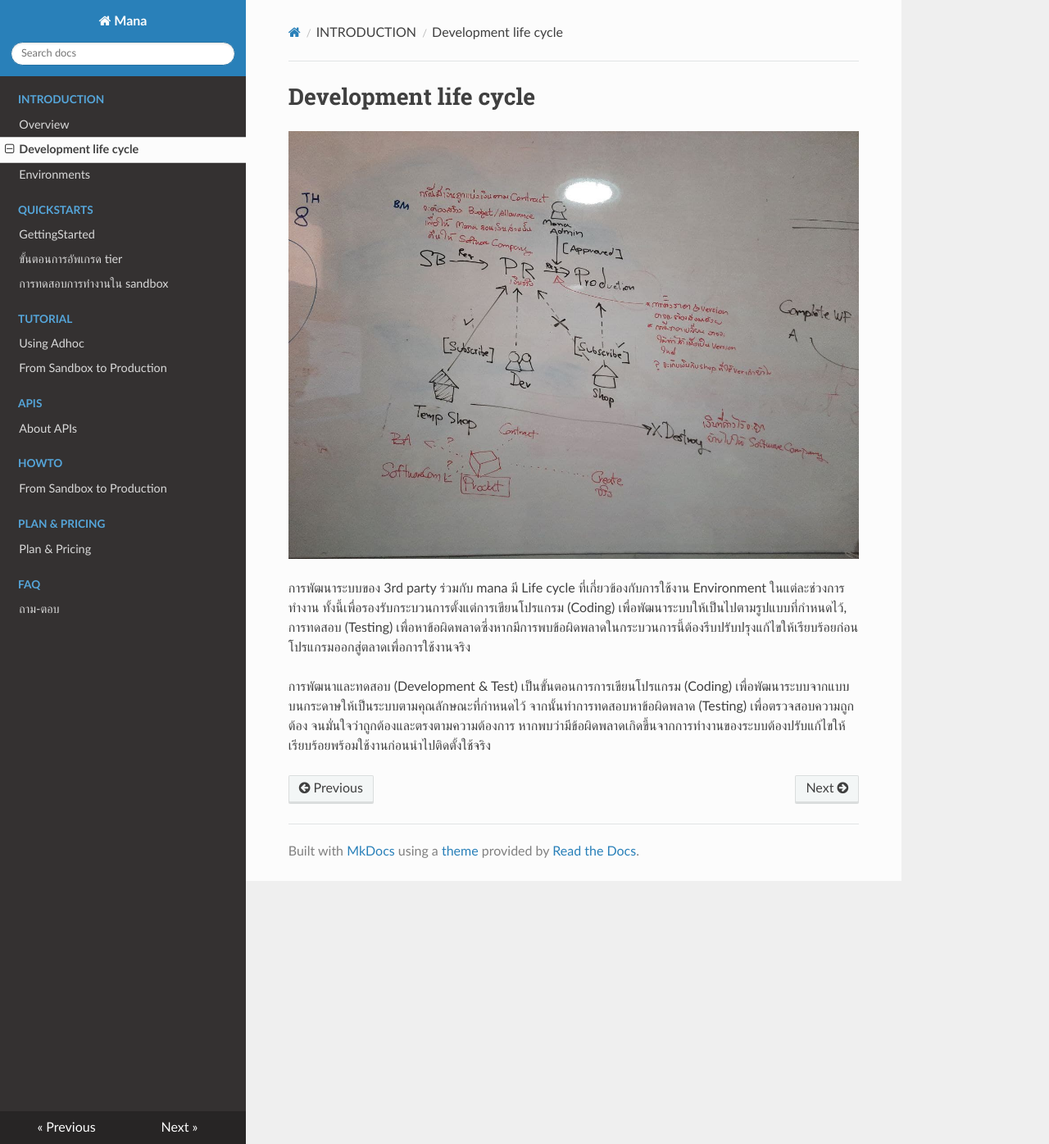
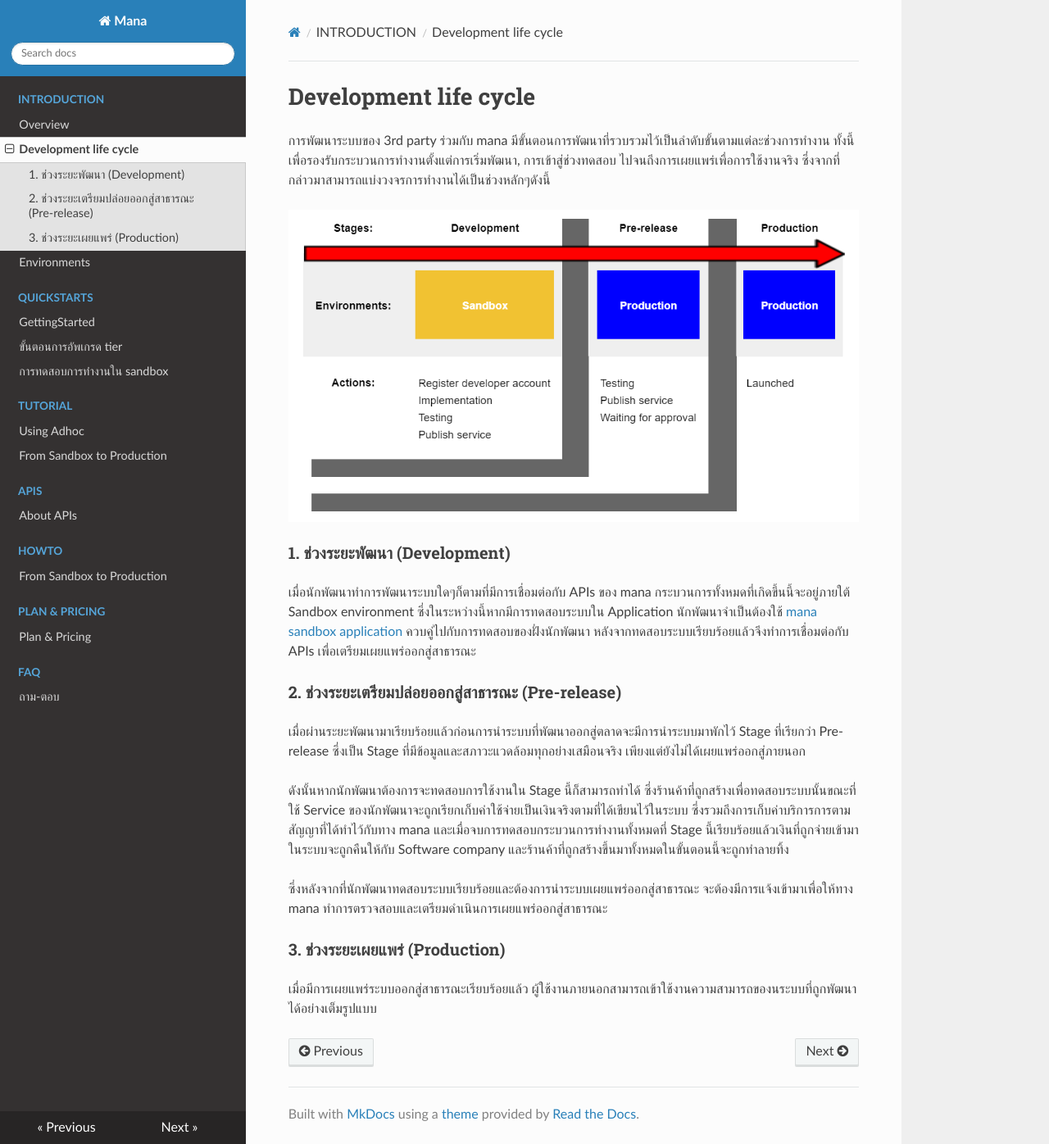
Before and after one commit to group-thes/doc-mana-dev, an MkDocs documentation site: the page built from docs/Introduction/DevelopmentCycle.md, in a window 1280 px wide and 1396 px high. Shown: the whole window at 82% size. Built offline with MkDocs 1.6.1, drawn with Linux system fonts in a browser that asks for light colours; nearby versions of some CDN libraries.

Commit message:
add picture and writing content on lifecycle topic

```diff
--- a/docs/Introduction/DevelopmentCycle.md
+++ b/docs/Introduction/DevelopmentCycle.md
@@ -1,9 +1,17 @@
 # Development life cycle
+การพัฒนาระบบของ 3rd party ร่วมกับ mana มีขั้นตอนการพัฒนาที่รวบรวมไว้เป็นลำดับขั้นตามแต่ละช่วงการทำงาน ทั้งนี้เพื่อรองรับกระบวนการทำงานตั้งแต่การเริ่มพัฒนา, การเข้าสู่ช่วงทดสอบ ไปจนถึงการเผยแพร่เพื่อการใช้งานจริง ซึ่งจากที่กล่าวมาสามารถแบ่งวงจรการทำงานได้เป็นช่วงหลักๆดังนี้
 
-![a](../img/Intro/life_cycle.jpg)
+![a](../img/Intro/life_cycle/lifecycle.PNG)
 
-การพัฒนาระบบของ 3rd party ร่วมกับ mana มี Life cycle ที่เกี่ยวข้องกับการใช้งาน Environment ในแต่ละช่วงการทำงาน ทั้งนี้เพื่อรองรับกระบวนการตั้งแต่การเขียนโปรแกรม (Coding) เพื่อพัฒนาระบบให้เป็นไปตามรูปแบบที่กำหนดไว้, การทดสอบ (Testing) เพื่อหาข้อผิดพลาดซึ่งหากมีการพบข้อผิดพลาดในกระบวนการนี้ต้องรีบปรับปรุงแก้ไขให้เรียบร้อยก่อนโปรแกรมออกสู่ตลาดเพื่อการใช้งานจริง
+### 1. ช่วงระยะพัฒนา (Development)
+เมื่อนักพัฒนาทำการพัฒนาระบบใดๆก็ตามที่มีการเชื่อมต่อกับ APIs ของ mana กระบวนการทั้งหมดที่เกิดขึ้นนี้จะอยู่ภายใต้ Sandbox environment ซึ่งในระหว่างนี้หากมีการทดสอบระบบใน Application นักพัฒนาจำเป็นต้องใช้ [mana sandbox application](../Quickstarts/test_in_sandbox.md) ควบคู่ไปกับการทดสอบของฝั่งนักพัฒนา หลังจากทดสอบระบบเรียบร้อยแล้วจึงทำการเชื่อมต่อกับ APIs เพื่อเตรียมเผยแพร่ออกสู่สาธารณะ
 
+### 2. ช่วงระยะเตรียมปล่อยออกสู่สาธารณะ (Pre-release)
+เมื่อผ่านระยะพัฒนามาเรียบร้อยแล้วก่อนการนำระบบที่พัฒนาออกสู่ตลาดจะมีการนำระบบมาพักไว้ Stage ที่เรียกว่า Pre-release ซึ่งเป็น Stage ที่มีข้อมูลและสภาวะแวดล้อมทุกอย่างเสมือนจริง เพียงแต่ยังไม่ได้เผยแพร่ออกสู่ภายนอก
 
+ดังนั้นหากนักพัฒนาต้องการจะทดสอบการใช้งานใน Stage นี้ก็สามารถทำได้ ซึ่งร้านค้าที่ถูกสร้างเพื่อทดสอบระบบนั้นขณะที่ใช้ Service ของนักพัฒนาจะถูกเรียกเก็บค่าใช้จ่ายเป็นเงินจริงตามที่ได้เขียนไว้ในระบบ ซึ่งรวมถึงการเก็บค่าบริการการตามสัญญาที่ได้ทำไว้กับทาง mana และเมื่อจบการทดสอบกระบวนการทำงานทั้งหมดที่ Stage นี้เรียบร้อยแล้วเงินที่ถูกจ่ายเข้ามาในระบบจะถูกคืนให้กับ Software company และร้านค้าที่ถูกสร้างขึ้นมาทั้งหมดในขั้นตอนนี้จะถูกทำลายทิ้ง
 
- การพัฒนาและทดสอบ (Development & Test) เป็นขั้นตอนการการเขียนโปรแกรม (Coding) เพื่อพัฒนาระบบจากแบบบนกระดาษให้เป็นระบบตามคุณลักษณะที่กำหนดไว้ จากนั้นทำการทดสอบหาข้อผิดพลาด (Testing) เพื่อตรวจสอบความถูกต้อง จนมั่นใจว่าถูกต้องและตรงตามความต้องการ หากพบว่ามีข้อผิดพลาดเกิดขึ้นจากการทำงานของระบบต้องปรับแก้ไขให้เรียบร้อยพร้อมใช้งานก่อนนำไปติดตั้งใช้จริง
+ซึ่งหลังจากที่นักพัฒนาทดสอบระบบเรียบร้อยและต้องการนำระบบเผยแพร่ออกสู่สาธารณะ จะต้องมีการแจ้งเข้ามาเพื่อให้ทาง mana ทำการตรวจสอบและเตรียมดำเนินการเผยแพร่ออกสู่สาธารณะ
+
+### 3. ช่วงระยะเผยแพร่ (Production)
+เมื่อมีการเผยแพร่ระบบออกสู่สาธารณะเรียบร้อยแล้ว ผู้ใช้งานภายนอกสามารถเข้าใช้งานความสามารถของนระบบที่ถูกพัฒนาได้อย่างเต็มรูปแบบ
```
Also changed, not shown: docs/img/Intro/life_cycle/lifecycle.PNG (added), docs/img/Intro/life_cycle/lifecycle2.jpg (renamed from docs/img/Intro/life_cycle.jpg).
